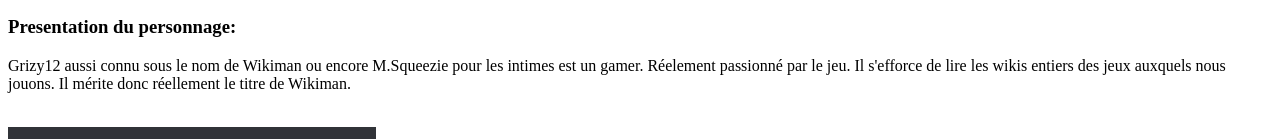
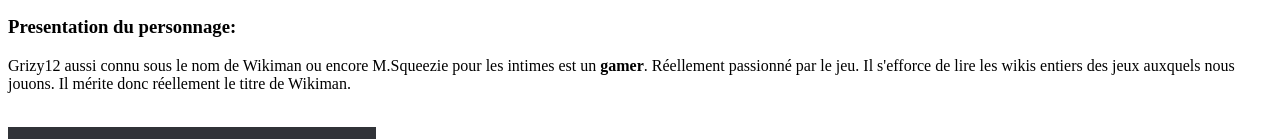
Before and after one commit to grizy12wiki/grizy12wiki.github.io, a plain HTML site: page articles/main.html in a window 1280 px wide. Shown: the part 159-298 px from the top of the page. Drawn offline with Linux system fonts and the light colour scheme.

Commit message:
fautes de francais

```diff
--- a/articles/main.html
+++ b/articles/main.html
@@ -12,7 +12,7 @@ du panneau principal!
 <h3>Presentation du personnage:</h3>
 <p>
 Grizy12 aussi connu sous le nom de Wikiman ou encore M.Squeezie pour les intimes
-est un gamer. Réelement passionné par le jeu. Il s'efforce de lire les wikis entiers
+est un <b>gamer</b>. Réellement passionné par le jeu. Il s'efforce de lire les wikis entiers
 des jeux auxquels nous jouons. Il mérite donc réellement le titre de Wikiman.
 </p>
 
```
